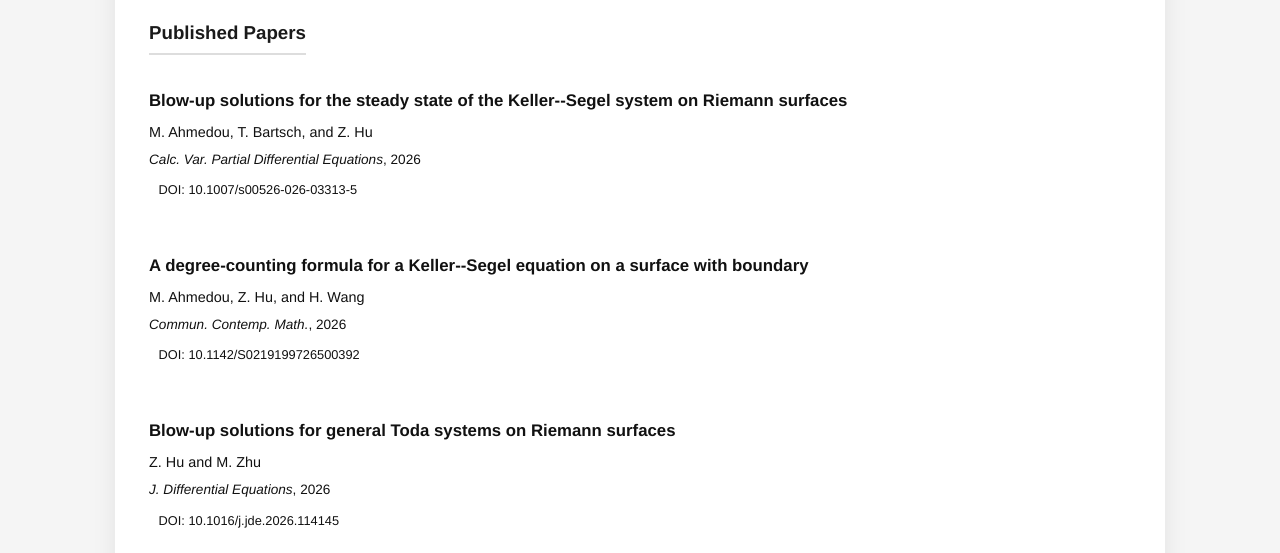
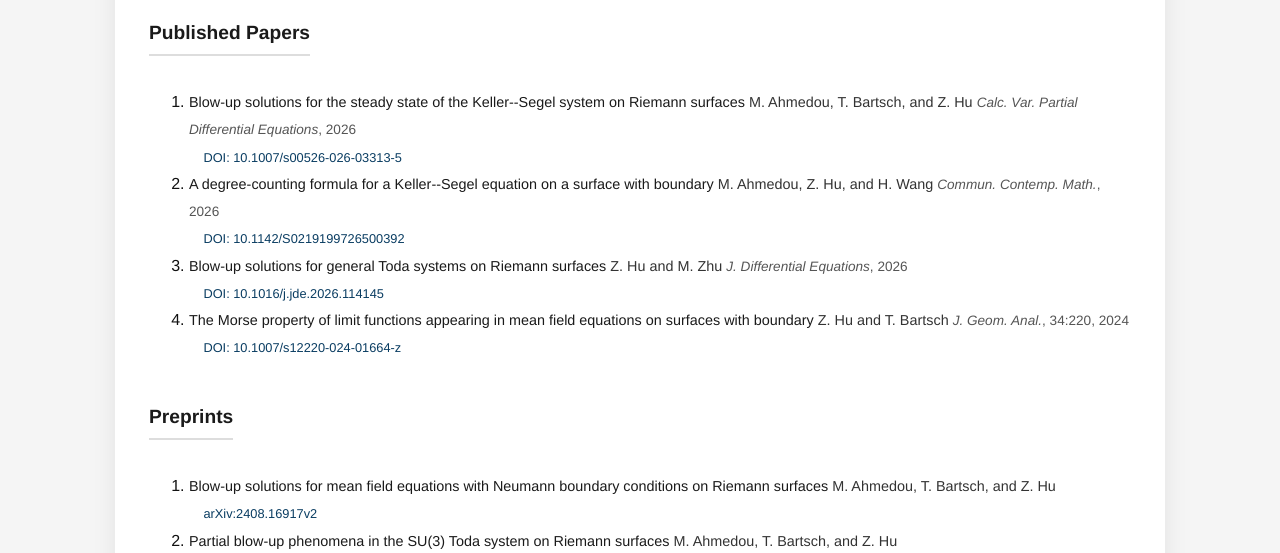
Before and after one commit to zhengni-hu/Academic-Page, a plain HTML site: page publications.html in a window 1280 px wide. Shown: the part 190-743 px from the top of the page. Drawn offline with Linux system fonts and the light colour scheme.

Commit message:
Update style.css

```diff
--- a/style.css
+++ b/style.css
@@ -152,72 +152,104 @@ footer {
   font-family: "STKaiti", "Kaiti SC", "楷体", "SimSun", "宋体", "Songti SC", "Noto Serif SC", serif;
   font-weight: normal;
 }
-/* ========== PUBLICATIONS STYLING ========== */
-.publication-list {
+/* ========== COMPACT PUBLICATIONS STYLING ========== */
+.publication-list.compact {
   list-style: none;
   padding-left: 0;
+  margin: 0;
 }
 
-.publication-list li {
-  margin-bottom: 1.8rem;
-  padding-bottom: 1.2rem;
-  border-bottom: 1px solid var(--border);
+.publication-list.compact li {
+  margin-bottom: 0.6rem;
+  padding: 0;
+  line-height: 1.5;
+  border-bottom: none;
 }
 
-.publication-list li:last-child {
-  border-bottom: none;
-  margin-bottom: 0;
-  padding-bottom: 0;
+.publication-list.compact li br {
+  display: none;
 }
 
-.pub-title {
-  font-weight: 600;
-  font-size: 1.05rem;
-  color: var(--text-primary);
-  margin-bottom: 0.25rem;
+/* Inline elements for tight layout */
+.pub-authors,
+.pub-title,
+.pub-journal {
+  display: inline;
 }
 
 .pub-authors {
   font-size: 0.9rem;
-  color: var(--text-secondary);
-  margin-bottom: 0.2rem;
+  color: #333;
+}
+
+.pub-title {
+  font-weight: 500;
+  font-size: 0.9rem;
+  color: #1a1a1a;
+}
+
+.pub-title:before {
+  content: " ",
 }
 
 .pub-journal {
   font-size: 0.85rem;
-  color: var(--text-muted);
-  margin-bottom: 0.3rem;
+  color: #555;
 }
 
-.pub-links {
-  margin-top: 0.3rem;
-}
-
+/* Dark blue links */
 .pub-link {
   display: inline-block;
   font-size: 0.8rem;
-  background: var(--bg-body);
-  padding: 0.2rem 0.6rem;
-  border-radius: 12px;
-  border: 1px solid var(--border);
+  margin-left: 0.5rem;
+  padding: 0.1rem 0.4rem;
+  background: transparent;
+  border: none;
   text-decoration: none;
-  color: var(--link-color);
-  transition: all 0.2s ease;
+  color: #0a3d62;
+  font-weight: 500;
+  transition: color 0.2s ease;
 }
 
 .pub-link:hover {
-  background: var(--button-bg);
-  color: white;
-  border-color: var(--button-bg);
+  color: #1e6b9e;
+  text-decoration: underline;
+  background: transparent;
 }
 
-/* Separator between sections */
+/* Section headings */
 h3 {
-  margin-top: 1.5rem;
-  margin-bottom: 1rem;
-  padding-bottom: 0.3rem;
-  border-bottom: 2px solid var(--border);
+  font-size: 1.2rem;
+  color: #1a1a1a;
+  margin-top: 1.2rem;
+  margin-bottom: 0.6rem;
+  padding-bottom: 0.2rem;
+  border-bottom: 1.5px solid #ddd;
   display: inline-block;
+}
+
+h3:first-of-type {
+  margin-top: 0;
+}
+
+/* Numbered list styling */
+.publication-list.compact {
+  counter-reset: pub-counter;
+}
+
+.publication-list.compact li {
+  counter-increment: pub-counter;
+  margin-bottom: 0.5rem;
+  padding-left: 1.8rem;
+  position: relative;
+}
+
+.publication-list.compact li:before {
+  content: counter(pub-counter) ".";
+  position: absolute;
+  left: 0;
+  color: #333;
+  font-size: 0.85rem;
 }
 
 /* ========== TALKS STYLING ========== */
```
